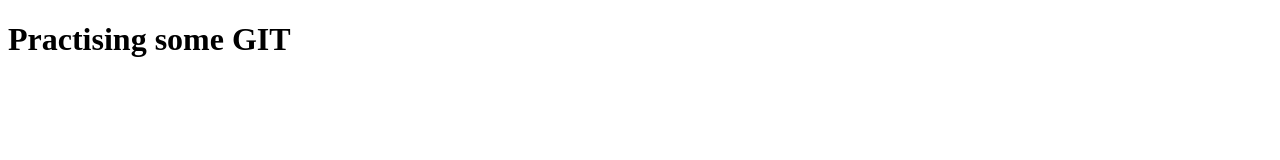
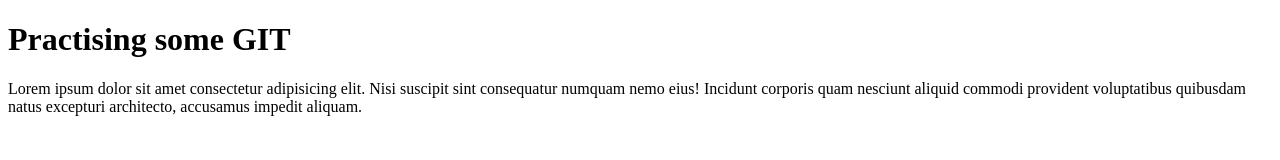
Before and after one commit to makhouts/github-practice, a plain HTML site: page index.html in a window 1280 px wide. Drawn offline with Linux system fonts and the light colour scheme.

Commit message:
added text

```diff
--- a/index.html
+++ b/index.html
@@ -8,5 +8,6 @@
 </head>
 <body>
     <h1>Practising some GIT</h1>
+    <p>Lorem ipsum dolor sit amet consectetur adipisicing elit. Nisi suscipit sint consequatur numquam nemo eius! Incidunt corporis quam nesciunt aliquid commodi provident voluptatibus quibusdam natus excepturi architecto, accusamus impedit aliquam.</p>
 </body>
 </html>
```
